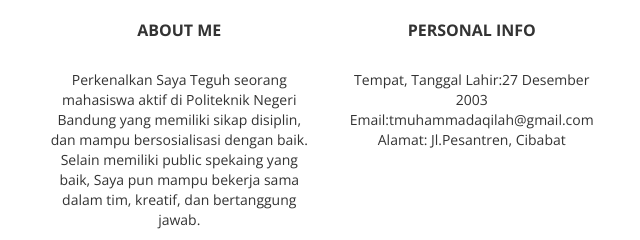
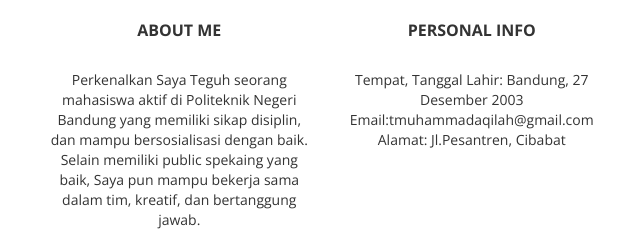
Before and after one commit to teguhaqilah/Profile, a plain HTML site: page index.html in a window 1280 px wide. Shown: the part 1229-1469 px from the top of the page, 22-662 px from the left. Drawn offline with nearby package versions, Linux system fonts and the light colour scheme.

Commit message:
Update index.html

```diff
--- a/index.html
+++ b/index.html
@@ -143,7 +143,7 @@ bertanggung jawab.</p>
                                 <i class='bx bx-info-circle'></i>
                             </div><!-- /.rectangle -->
                             <h3>Personal info</h3>
-                            <p>Tempat, Tanggal Lahir:27 Desember 2003
+                            <p>Tempat, Tanggal Lahir: Bandung, 27 Desember 2003
                             Email:tmuhammadaqilah@gmail.com
                         Alamat: Jl.Pesantren, Cibabat</p>
                         </div><!-- /.feature-about -->
```
